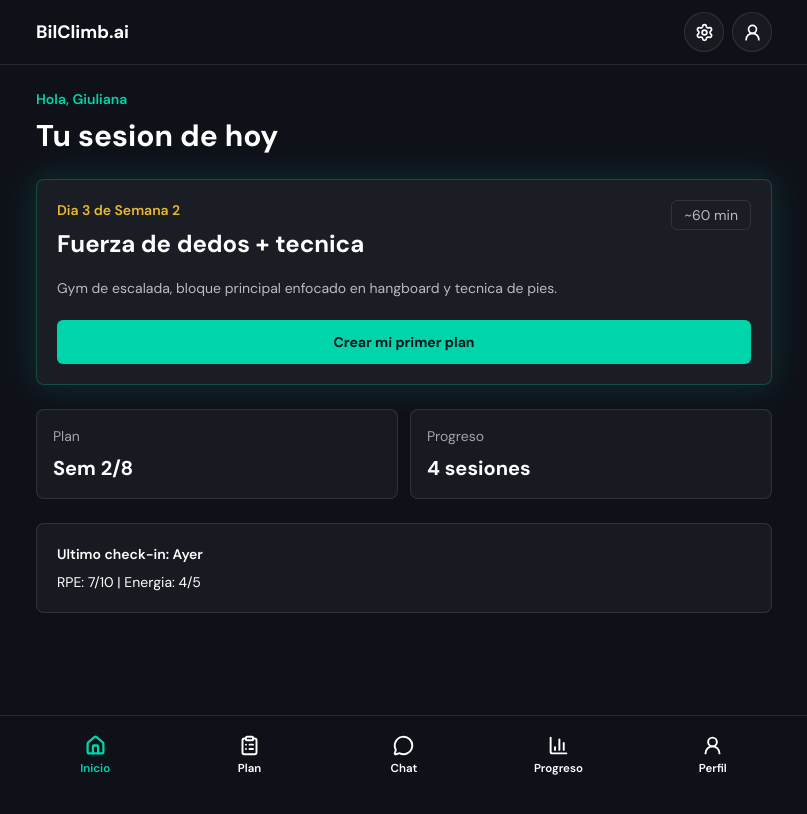
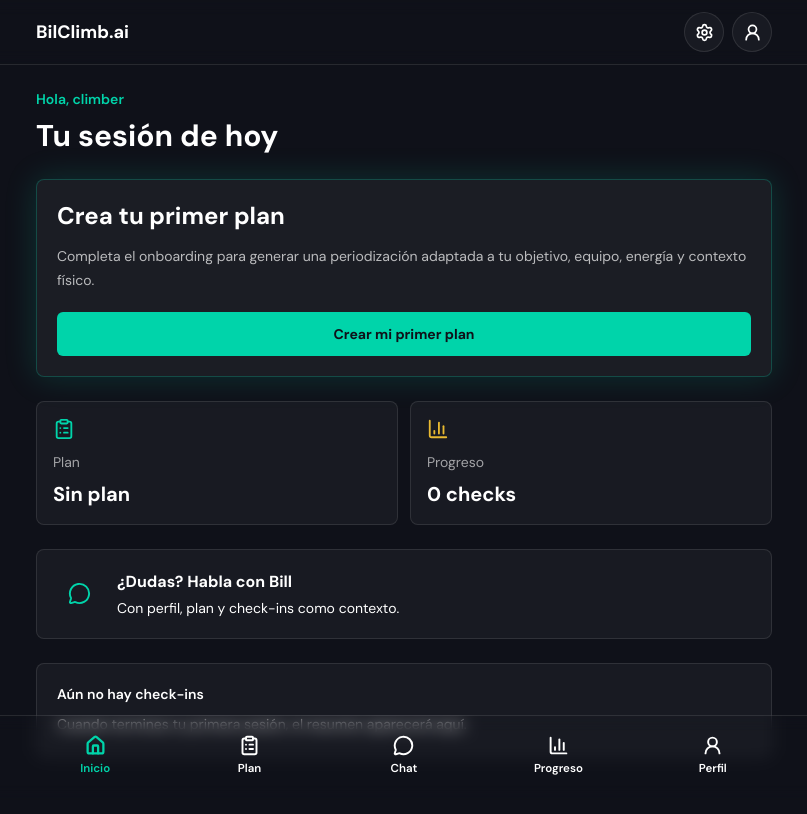
Before and after one commit to Giuliana-cyber/bliclimb, a Next.js app: page / in a window 1280 px wide. Shown: the top 814 px of the page, without its empty margins (236-1043 px from the left). Built offline with nearby package versions, Linux system fonts and the light colour scheme.

Commit message:
feat: add dynamic dashboard

```diff
--- a/app/page.tsx
+++ b/app/page.tsx
@@ -1,49 +1,5 @@
-import Link from 'next/link';
+import { Dashboard } from '@/components/Dashboard';
 
 export default function Home() {
-  return (
-    <section className="space-y-6">
-      <div className="space-y-2">
-        <p className="text-sm font-semibold text-brand-cyan">Hola, Giuliana</p>
-        <h1 className="text-3xl font-bold leading-tight">Tu sesion de hoy</h1>
-      </div>
-
-      <div className="rounded-lg border border-brand-cyan/25 bg-white/[0.05] p-5 shadow-glow">
-        <div className="flex items-start justify-between gap-4">
-          <div>
-            <p className="text-sm font-semibold text-brand-mustard">Dia 3 de Semana 2</p>
-            <h2 className="mt-2 text-2xl font-bold">Fuerza de dedos + tecnica</h2>
-          </div>
-          <span className="rounded-md border border-white/10 px-3 py-1 text-sm text-white/70">
-            ~60 min
-          </span>
-        </div>
-        <p className="mt-4 text-sm leading-6 text-white/70">
-          Gym de escalada, bloque principal enfocado en hangboard y tecnica de pies.
-        </p>
-        <Link
-          href="/onboarding"
-          className="mt-5 block w-full rounded-md bg-brand-cyan px-4 py-3 text-center text-sm font-bold text-brand-dark transition hover:bg-brand-cyan/90"
-        >
-          Crear mi primer plan
-        </Link>
-      </div>
-
-      <div className="grid grid-cols-2 gap-3">
-        <div className="rounded-lg border border-white/10 bg-white/[0.04] p-4">
-          <p className="text-sm text-white/60">Plan</p>
-          <p className="mt-2 text-xl font-bold">Sem 2/8</p>
-        </div>
-        <div className="rounded-lg border border-white/10 bg-white/[0.04] p-4">
-          <p className="text-sm text-white/60">Progreso</p>
-          <p className="mt-2 text-xl font-bold">4 sesiones</p>
-        </div>
-      </div>
-
-      <div className="rounded-lg border border-white/10 bg-white/[0.04] p-5">
-        <p className="text-sm font-semibold text-white">Ultimo check-in: Ayer</p>
-        <p className="mt-2 text-sm text-white/68">RPE: 7/10 | Energia: 4/5</p>
-      </div>
-    </section>
-  );
+  return <Dashboard />;
 }
--- /dev/null
+++ b/components/Dashboard.tsx
@@ -0,0 +1,196 @@
+'use client';
+
+import { useEffect, useMemo, useState } from 'react';
+import Link from 'next/link';
+import { BarChart3, ClipboardList, MessageCircle, TimerReset } from 'lucide-react';
+import { loadCheckIns, type CheckIn } from '@/lib/checkin';
+import { loadTrainingPlan, type TrainingPlan } from '@/lib/plan';
+import { loadProfile, type UserProfile } from '@/lib/profile';
+import { getTodaySession, type SessionWithContext } from '@/lib/training/current-session';
+
+function formatRelativeDate(value: string) {
+  const date = new Date(value);
+
+  if (Number.isNaN(date.getTime())) {
+    return value;
+  }
+
+  const today = new Date();
+  const diffMs = today.setHours(0, 0, 0, 0) - date.setHours(0, 0, 0, 0);
+  const diffDays = Math.round(diffMs / 86400000);
+
+  if (diffDays === 0) {
+    return 'Hoy';
+  }
+
+  if (diffDays === 1) {
+    return 'Ayer';
+  }
+
+  return new Intl.DateTimeFormat('es-MX', {
+    day: 'numeric',
+    month: 'short'
+  }).format(date);
+}
+
+export function Dashboard() {
+  const [profile, setProfile] = useState<UserProfile | null>(null);
+  const [plan, setPlan] = useState<TrainingPlan | null>(null);
+  const [checkIns, setCheckIns] = useState<CheckIn[]>([]);
+
+  useEffect(() => {
+    setProfile(loadProfile());
+    setPlan(loadTrainingPlan());
+    setCheckIns(loadCheckIns());
+  }, []);
+
+  const todaySession = useMemo(() => (plan ? getTodaySession(plan) : null), [plan]);
+  const totalSessions = useMemo(() => {
+    if (!plan) {
+      return 0;
+    }
+
+    return plan.weeks.flatMap((week) => week.sessions).length;
+  }, [plan]);
+  const completedSessions = useMemo(() => {
+    if (!plan) {
+      return 0;
+    }
+
+    return plan.weeks.flatMap((week) => week.sessions).filter((session) => session.completed)
+      .length;
+  }, [plan]);
+  const latestCheckIn = checkIns[0] ?? null;
+  const displayName = profile?.name || 'climber';
+  const characterName = profile?.character === 'senda' ? 'Senda' : 'Bill';
+
+  return (
+    <section className="space-y-6">
+      <div className="space-y-2">
+        <p className="text-sm font-semibold text-brand-cyan">Hola, {displayName}</p>
+        <h1 className="text-3xl font-bold leading-tight">Tu sesión de hoy</h1>
+      </div>
+
+      <TodaySessionCard todaySession={todaySession} hasPlan={Boolean(plan)} />
+
+      <div className="grid grid-cols-2 gap-3">
+        <Link href="/plan" className="rounded-lg border border-white/10 bg-white/[0.04] p-4">
+          <ClipboardList aria-hidden="true" size={22} className="text-brand-cyan" />
+          <p className="mt-3 text-sm text-white/60">Plan</p>
+          <p className="mt-2 text-xl font-bold">
+            {plan ? `Sem ${plan.currentWeek}/${plan.totalWeeks}` : 'Sin plan'}
+          </p>
+        </Link>
+        <Link href="/progress" className="rounded-lg border border-white/10 bg-white/[0.04] p-4">
+          <BarChart3 aria-hidden="true" size={22} className="text-brand-mustard" />
+          <p className="mt-3 text-sm text-white/60">Progreso</p>
+          <p className="mt-2 text-xl font-bold">
+            {plan ? `${completedSessions}/${totalSessions}` : `${checkIns.length} checks`}
+          </p>
+        </Link>
+      </div>
+
+      <Link
+        href="/chat"
+        className="flex items-center gap-4 rounded-lg border border-white/10 bg-white/[0.04] p-5"
+      >
+        <div className="grid size-11 shrink-0 place-items-center rounded-md bg-brand-cyan/14 text-brand-cyan">
+          <MessageCircle aria-hidden="true" size={23} />
+        </div>
+        <div>
+          <p className="font-bold">¿Dudas? Habla con {characterName}</p>
+          <p className="mt-1 text-sm text-white/58">Con perfil, plan y check-ins como contexto.</p>
+        </div>
+      </Link>
+
+      <LastCheckInCard checkIn={latestCheckIn} />
+    </section>
+  );
+}
+
+function TodaySessionCard({
+  todaySession,
+  hasPlan
+}: {
+  todaySession: SessionWithContext | null;
+  hasPlan: boolean;
+}) {
+  if (!hasPlan) {
+    return (
+      <div className="rounded-lg border border-brand-cyan/25 bg-white/[0.05] p-5 shadow-glow">
+        <h2 className="text-2xl font-bold">Crea tu primer plan</h2>
+        <p className="mt-3 text-sm leading-6 text-white/70">
+          Completa el onboarding para generar una periodización adaptada a tu objetivo,
+          equipo, energía y contexto físico.
+        </p>
+        <Link
+          href="/onboarding"
+          className="mt-5 block w-full rounded-md bg-brand-cyan px-4 py-3 text-center text-sm font-bold text-brand-dark transition hover:bg-brand-cyan/90"
+        >
+          Crear mi primer plan
+        </Link>
+      </div>
+    );
+  }
+
+  if (!todaySession) {
+    return (
+      <div className="rounded-lg border border-white/10 bg-white/[0.04] p-5">
+        <h2 className="text-2xl font-bold">Hoy descansas</h2>
+        <p className="mt-3 text-sm leading-6 text-white/70">
+          Estiramiento suave, movilidad y recuperación cuentan como entrenamiento.
+        </p>
+      </div>
+    );
+  }
+
+  const { week, session } = todaySession;
+
+  return (
+    <div className="rounded-lg border border-brand-cyan/25 bg-white/[0.05] p-5 shadow-glow">
+      <div className="flex items-start justify-between gap-4">
+        <div>
+          <p className="text-sm font-semibold text-brand-mustard">
+            Día {session.dayNumber} de Semana {week.weekNumber}
+          </p>
+          <h2 className="mt-2 text-2xl font-bold">{session.title}</h2>
+        </div>
+        <span className="inline-flex items-center gap-1 rounded-md border border-white/10 px-3 py-1 text-sm text-white/70">
+          <TimerReset aria-hidden="true" size={15} />
+          ~{session.estimatedMinutes} min
+        </span>
+      </div>
+      <p className="mt-4 text-sm leading-6 text-white/70">
+        {session.location} · {session.mainBlock.map((exercise) => exercise.name).slice(0, 3).join(' + ')}
+      </p>
+      <Link
+        href="/session"
+        className="mt-5 block w-full rounded-md bg-brand-cyan px-4 py-3 text-center text-sm font-bold text-brand-dark transition hover:bg-brand-cyan/90"
+      >
+        Ver sesión completa
+      </Link>
+    </div>
+  );
+}
+
+function LastCheckInCard({ checkIn }: { checkIn: CheckIn | null }) {
+  if (!checkIn) {
+    return (
+      <div className="rounded-lg border border-white/10 bg-white/[0.04] p-5">
+        <p className="text-sm font-semibold text-white">Aún no hay check-ins</p>
+        <p className="mt-2 text-sm leading-6 text-white/62">
+          Cuando termines tu primera sesión, el resumen aparecerá aquí.
+        </p>
+      </div>
+    );
+  }
+
+  return (
+    <div className="rounded-lg border border-white/10 bg-white/[0.04] p-5">
+      <p className="text-sm font-semibold text-white">Último check-in: {formatRelativeDate(checkIn.date)}</p>
+      <p className="mt-2 text-sm text-white/68">
+        RPE: {checkIn.rpe}/10 | Dedos: {checkIn.fingerPain}/10 | Energía: {checkIn.energy}/5
+      </p>
+    </div>
+  );
+}
```
